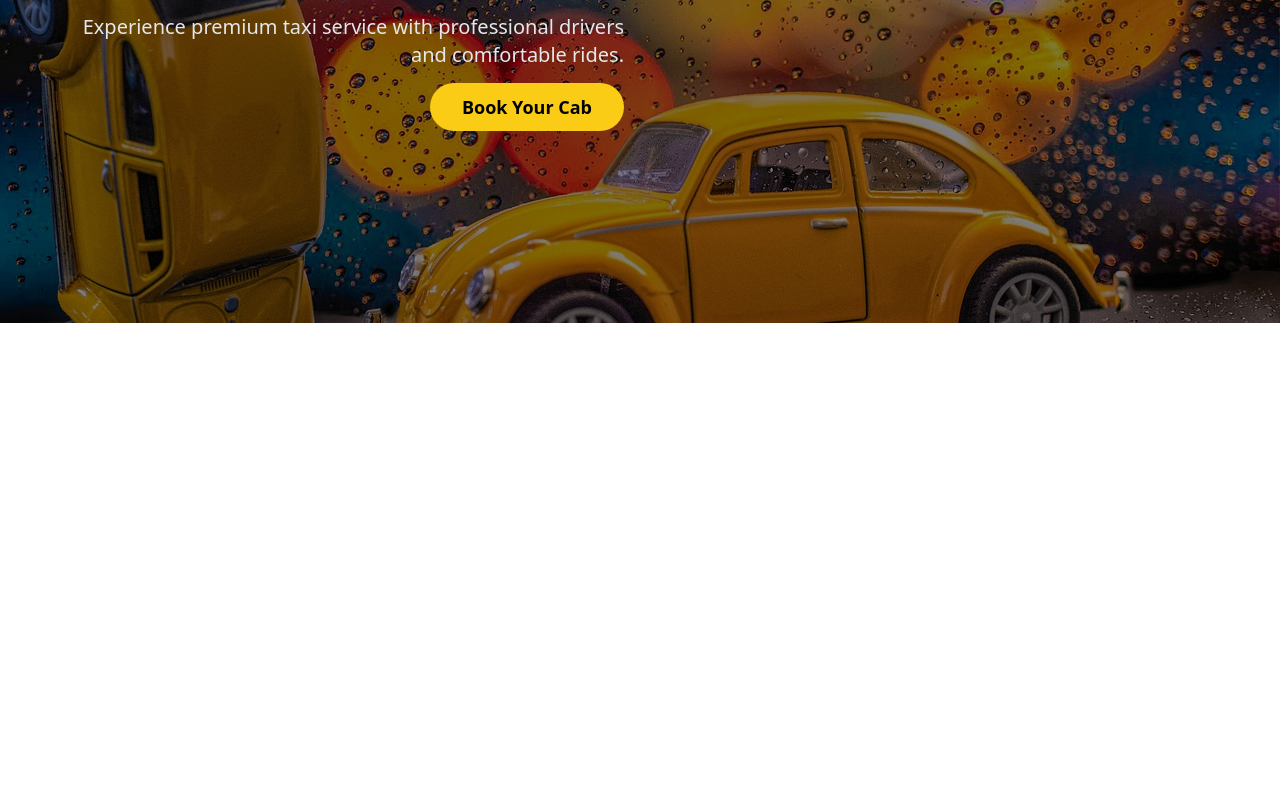
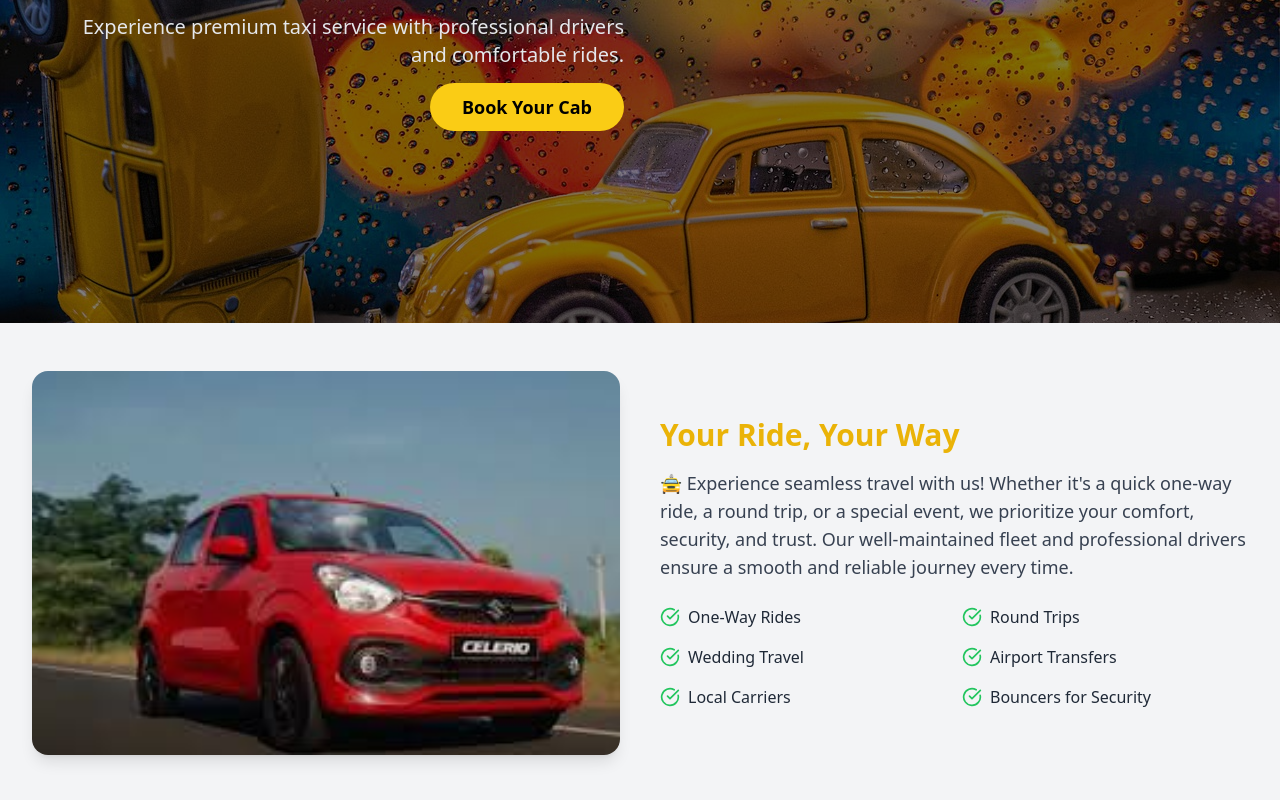
Before and after one commit to tanu0604/Demo, a React (Vite) app: page / in a window 1280 px wide. Shown: the part 426-1226 px from the top of the page. Before the commit the page ends 800 px from the top, so only its background shows below. Built offline with nearby package versions, Linux system fonts and the light colour scheme.

Commit message:
Update Home.jsx

```diff
--- a/src/components/navigation/Home.jsx
+++ b/src/components/navigation/Home.jsx
@@ -3,6 +3,7 @@ import headingImg from "../../assets/headingImgs/headingImg.jpg";
 import { motion } from "framer-motion";
 import AOS from "aos";
 import "aos/dist/aos.css";
+import Services from "../services/Services";
 
 export default function Home() {
   useEffect(() => {
@@ -59,6 +60,10 @@ export default function Home() {
           </div>
         </div>
       </section>
+
+      <div data-aos="fade-up">
+        <Services />
+      </div>
     </>
   );
 }
```
